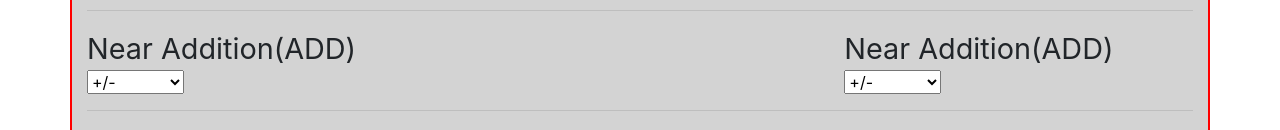
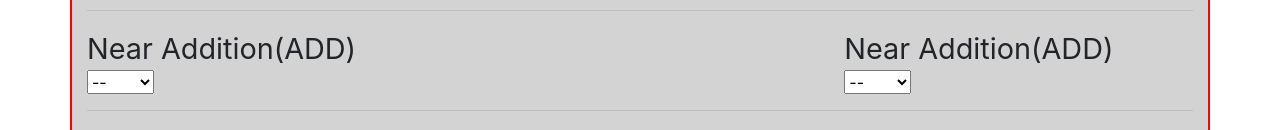
Before and after one commit to neellodhiya05/ReactPrescriptionForm, a React (Create React App) app: page / in a window 1280 px wide. Shown: the part 663-793 px from the top of the page. Built offline with nearby package versions, Linux system fonts and the light colour scheme; the HTML template or start-up script is replaced by a standard one.

Commit message:
Near addition default vaule changed

```diff
--- a/src/component/NearAddSelect.js
+++ b/src/component/NearAddSelect.js
@@ -4,52 +4,8 @@ export class NearAddSelect extends Component{
     render(){
         return(
             <div>
-                <select defaultValue={"default"} >
-                    <option value="-4.00">-4.00</option>
-
-                    <option value="-3.75">-3.75</option>
-
-                    <option value="-3.50">-3.50</option>
-
-                    <option value="-3.25">-3.25</option>
-
-                    <option value="-3.00">-3.00</option>
-
-                    <option value="-2.75">-2.75</option>
-
-                    <option value="-2.50">-2.50</option>
-
-                    <option value="-2.25">-2.25</option>
-
-                    <option value="-2.00">-2.00</option>
-
-                    <option value="-1.75">-1.75</option>
-
-                    <option value="-1.50">-1.50</option>
-
-                    <option value="-1.25">-1.25</option>
-
-                    <option value="-1.00">-1.00</option>
-
-                    <option value="-0.75">-0.75</option>
-
-                    <option value="-0.50">-0.50</option>
-
-                    <option value="-0.25">-0.25</option>
-
-                    <option value="default" >+/-</option>
-
-                    <option value="0.00">0.00</option>
-
-                    <option value="INFINITY">∞</option>
-
-                    <option value="PLANO">PLANO</option>
-
-                    <option value="BALANCE">BALANCE</option>
-
-                    <option value="DS">DS</option>
-
-                    <option value="+0.25">+0.25</option>
+                <select defaultValue={"63"}>
+  <option value="63" >--</option>
 
   <option value="+0.50">+0.50</option>
 
@@ -77,10 +33,6 @@ export class NearAddSelect extends Component{
 
   <option value="+3.50">+3.50</option>
 
-                    <option value="+3.75">+3.75</option>
-
-                    <option value="+4.00">+4.00</option>
-
 </select>
 
             </div>
```
Lines whose indentation alone changed are shown as unchanged.
